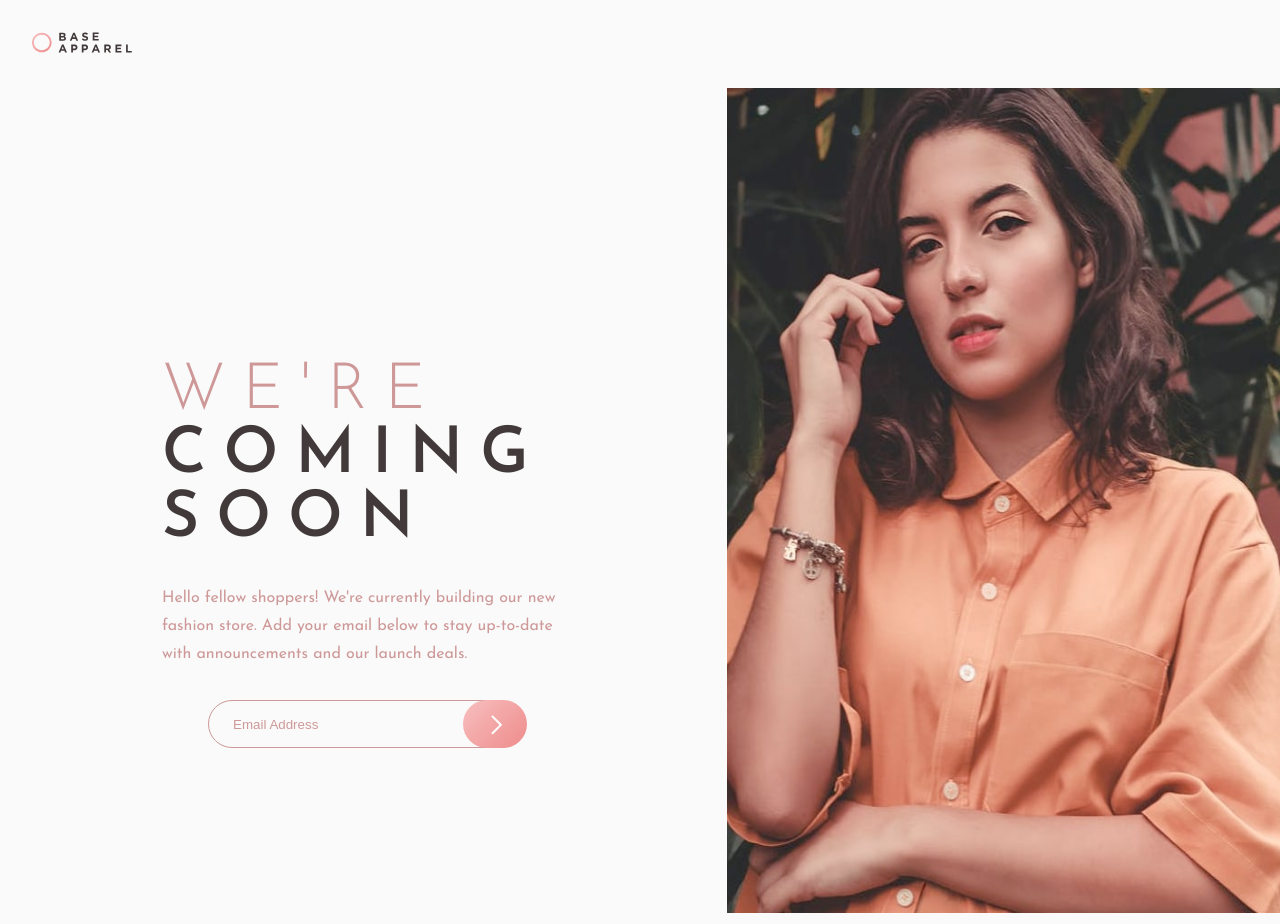
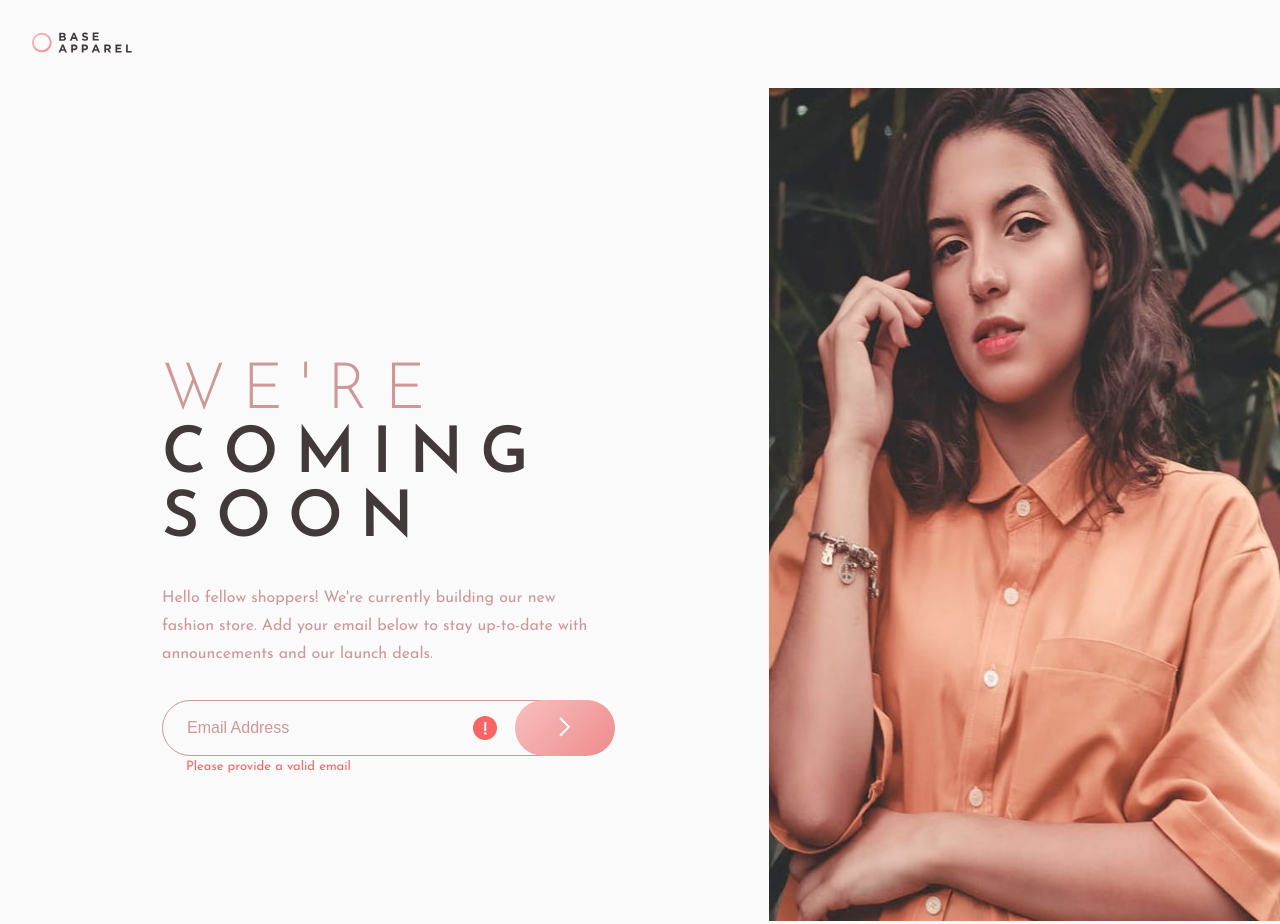
Before and after one commit to Fransuelton/fem-base-apparel-page, a Vue app: page / in a window 1280 px wide. Built offline with nearby package versions, Linux system fonts and the light colour scheme.

Commit message:
💄 style: update Input component styles for improved desktop responsiveness and remove button display property

```diff
--- a/src/components/form/Input.vue
+++ b/src/components/form/Input.vue
@@ -61,7 +61,6 @@ button {
   margin-top: 0.8rem;
   color: var(--error-color);
   font-size: 1.3rem;
-  display: none;
 }
 
 .error-border {
@@ -72,6 +71,55 @@ button {
   position: absolute;
   right: 6.1rem;
   top: 1.2rem;
-  display: none;
+}
+
+/* Desktops */
+
+@media (min-width: 1200px) and (max-width: 1919px) {
+  .input {
+    width: 44.5rem;
+    height: 5.6rem;
+    font-size: 1.6rem;
+    padding-right: 14rem;
+  }
+
+  button {
+    width: 10rem;
+    height: 100%;
+  }
+
+  .error-message {
+    margin-top: 0.4rem;
+    position: absolute;
+  }
+
+  .icon-error {
+    top: 1.6rem;
+    right: 11rem;
+  }
+}
+
+@media (min-width: 1920px) {
+  .input {
+    width: 44.5rem;
+    height: 5.6rem;
+    font-size: 1.6rem;
+    padding-right: 14rem;
+  }
+
+  button {
+    width: 10rem;
+    height: 100%;
+  }
+
+  .error-message {
+    margin-top: 0.4rem;
+    position: absolute;
+  }
+
+  .icon-error {
+    top: 1.6rem;
+    right: 11rem;
+  }
 }
 </style>
```
